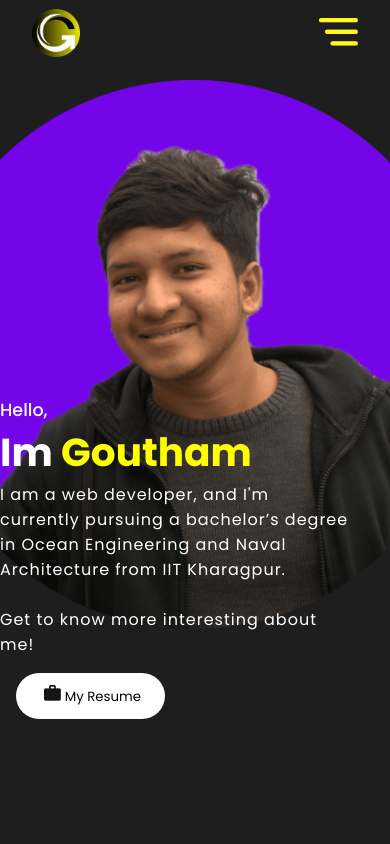
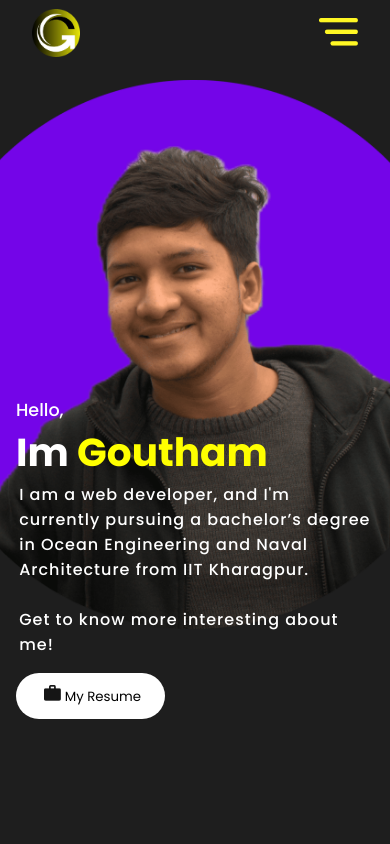
Before and after one commit to Goutham990/GouthamWeb, a React (Create React App) app: page / in a window 390 px wide. Shown: the top 844 px of the page. Built offline with nearby package versions, Linux system fonts and the light colour scheme.

Commit message:
CSS Changes in Footer section

```diff
--- a/src/components/Intro/intro.css
+++ b/src/components/Intro/intro.css
@@ -259,21 +259,29 @@
 
     .introPara{
         font-size: medium;
-    font-weight: 400;
+    font-weight: 500;
     letter-spacing: 1px;
-        width: 98vw;
-        padding-right: 1.9rem;
+        width: 100vw;
+        padding-right: 1rem;
+        padding-left: 1.2rem;
 
 
     }
 
     .introContent{
         font-size: 10vw;
+
+    }
+
+    .introText{
+        padding-left: 1rem;
+
     }
 
     .hello{
         font-size: 4.5vw;
         margin-top: 10rem;
+        padding-left: 1rem;
     }
 
 
```
